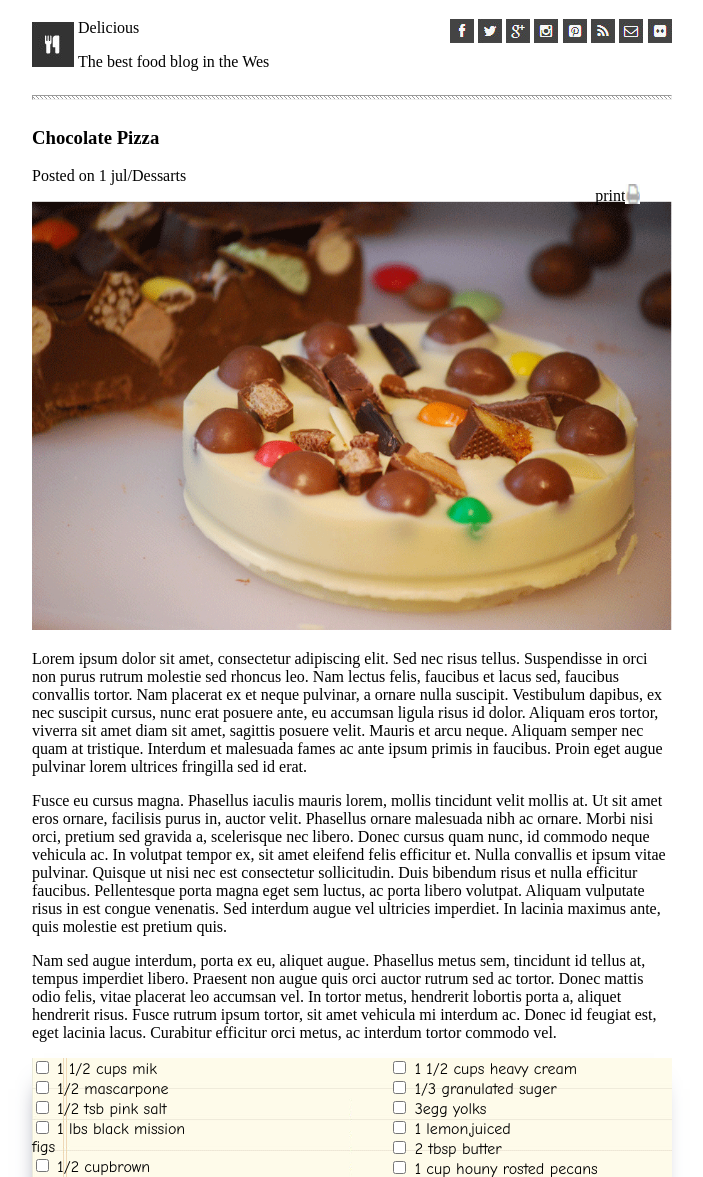
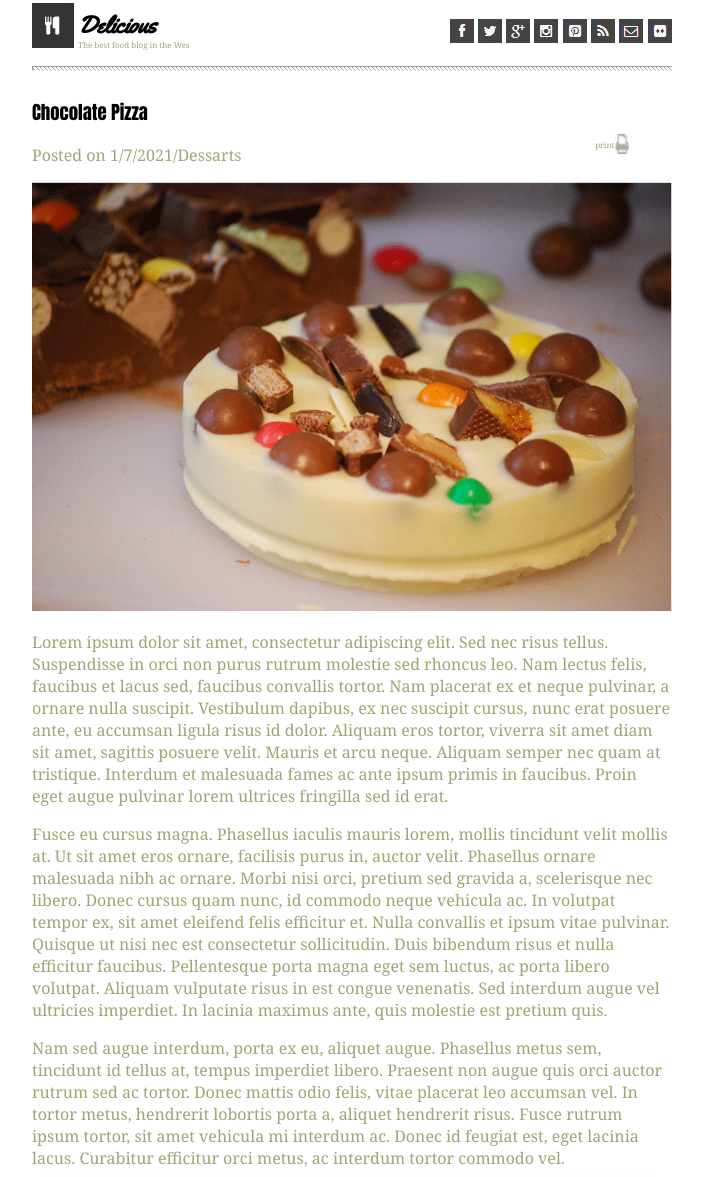
Before and after one commit to monaSalih/Chocolate-Pizza-lab10a, a plain HTML site: page index.html in a window 1280 px wide. Shown: the part 5-1182 px from the top of the page, without its empty margins (288-991 px from the left). Drawn offline with Linux system fonts and the light colour scheme.

Commit message:
finalTech

```diff
--- a/css/style.css
+++ b/css/style.css
@@ -4,19 +4,29 @@
 body{
     margin-left: 25%;
     margin-right: 25%;
+
 }
 .logHe {
     display: inline-block;
 }
 #font1{
-    font-family: Bookman, URW Bookman L, serif;
+    font-family: 'Yellowtail', cursive;
+    font-size: 24px;
+    font-weight: bold;
+    position: absolute;
+    top: -10px;
+}
+#color1{
+    font-family:Georgia, 'Times New Roman', Times, serif;
+    color: #a3a375;
+    font-size: 8px;
 }
 .logHe .parConter{
     display: inline-block;
 }
 .iconLi {
     display: inline-block;
-    float: right;
+    float:right;
 
 }
 
@@ -46,7 +56,14 @@ hr{
 article{
     display: flex;
 }
+h1{
+    font-family: Impact, Haettenschweiler, 'Arial Narrow Bold', sans-serif;
 
+}
+#color2{
+    font-family:Georgia, 'Times New Roman', Times, serif;
+    color: #a3a375;
+}
 .divArti2 {
   /* margin-right:  0px;
        /* justify-content: right; */
@@ -54,8 +71,11 @@ article{
        width: 40px;
        align-items: center;
        position: absolute;
-       top: 22%;
+       top: 17%;
        left: 69%;
+       font-family:Georgia, 'Times New Roman', Times, serif;
+    color: #a3a375;
+    font-size: 8px;
        /* float: right; */
 /* display: inline-block;  */
 }
@@ -67,11 +87,17 @@ article{
 #chPi{
     width: 100%;
 }
+.fontP{
+font-family: Georgia, 'Times New Roman', Times, serif;
+color: #a3a375;
+
+
+}
 .checkBox{
     background-image: url('../image/list-bg.png');
     opacity: 1;
     margin-bottom: 44px;
-    box-shadow: -3px 16px 24px -15px #3C415C;
+    box-shadow: -3px 9px 24px -15px #3C415C;
 
     /* opacity: 0,77px; */
 
@@ -121,6 +147,8 @@ button{
 }
 
 footer{
+    font-family:Georgia, 'Times New Roman', Times, serif;
+    color: #a3a375;
     margin-left: 25%;
     margin-right: 25%;
 }
--- a/index.html
+++ b/index.html
@@ -6,6 +6,9 @@
     <meta http-equiv="X-UA-Compatible" content="IE=edge">
     <meta name="viewport" content="width=device-width, initial-scale=1.0">
     <link rel="stylesheet" href="css/style.css">
+    <link rel="preconnect" href="https://fonts.googleapis.com">
+    <link rel="preconnect" href="https://fonts.gstatic.com" crossorigin>
+    <link href="https://fonts.googleapis.com/css2?family=Yellowtail&display=swap" rel="stylesheet">
     <title>Document</title>
 </head>
 
@@ -15,7 +18,7 @@
             <img src="image/logo.png" alt="rustoruntLogo">
             <div class="parConter">
                 <p id="font1"> Delicious</p>
-                <p>The best food blog in the Wes</p>
+                <p id="color1">The best food blog in the Wes</p>
             </div>
         </div>
 
@@ -45,7 +48,7 @@
             <article class="articl1">
                 <div class="divArti1">
                     <h1>Chocolate Pizza</h1>
-                    <p>Posted on 1 jul/Dessarts</p>
+                    <p id="color2">Posted on 1/7/2021/Dessarts</p>
                 </div>
 
                 <div class="divArti2">
@@ -56,7 +59,7 @@
 
 
                     <div class="inside2">
-                            <img src="image/print-icon.png"  style=" width:15px;height: 20px;"alt="">
+                        <img src="image/print-icon.png" style=" width:15px;height: 20px;" alt="">
                     </div>
                 </div>
                 </div>
@@ -65,35 +68,47 @@
             <!-- picture paragraph -->
             <article>
                 <div><img id="chPi" src="image/choco-pizza.png" alt="">
+                    <div class="fontP">
                         <p>
-                        Lorem ipsum dolor sit amet, consectetur adipiscing elit. Sed nec risus tellus. Suspendisse in
+                            Lorem ipsum dolor sit amet, consectetur adipiscing elit. Sed nec risus tellus. Suspendisse
+                            in
                             orci non purus rutrum molestie sed rhoncus leo. Nam lectus felis, faucibus et lacus sed,
                             faucibus convallis tortor. Nam placerat ex et neque pulvinar, a ornare nulla suscipit.
-                        Vestibulum dapibus, ex nec suscipit cursus, nunc erat posuere ante, eu accumsan ligula risus id
-                        dolor. Aliquam eros tortor, viverra sit amet diam sit amet, sagittis posuere velit. Mauris et
+                            Vestibulum dapibus, ex nec suscipit cursus, nunc erat posuere ante, eu accumsan ligula risus
+                            id
+                            dolor. Aliquam eros tortor, viverra sit amet diam sit amet, sagittis posuere velit. Mauris
+                            et
                             arcu neque. Aliquam semper nec quam at tristique. Interdum et malesuada fames ac ante ipsum
                             primis in faucibus. Proin eget augue pulvinar lorem ultrices fringilla sed id erat.
                         </p>
                         <p>
-                        Fusce eu cursus magna. Phasellus iaculis mauris lorem, mollis tincidunt velit mollis at. Ut sit
-                        amet eros ornare, facilisis purus in, auctor velit. Phasellus ornare malesuada nibh ac ornare.
+                            Fusce eu cursus magna. Phasellus iaculis mauris lorem, mollis tincidunt velit mollis at. Ut
+                            sit
+                            amet eros ornare, facilisis purus in, auctor velit. Phasellus ornare malesuada nibh ac
+                            ornare.
                             Morbi nisi orci, pretium sed gravida a, scelerisque nec libero. Donec cursus quam nunc, id
-                        commodo neque vehicula ac. In volutpat tempor ex, sit amet eleifend felis efficitur et. Nulla
+                            commodo neque vehicula ac. In volutpat tempor ex, sit amet eleifend felis efficitur et.
+                            Nulla
                             convallis et ipsum vitae pulvinar. Quisque ut nisi nec est consectetur sollicitudin. Duis
-                        bibendum risus et nulla efficitur faucibus. Pellentesque porta magna eget sem luctus, ac porta
+                            bibendum risus et nulla efficitur faucibus. Pellentesque porta magna eget sem luctus, ac
+                            porta
                             libero volutpat. Aliquam vulputate risus in est congue venenatis. Sed interdum augue vel
                             ultricies imperdiet. In lacinia maximus ante, quis molestie est pretium quis.
 
                         </p>
                         <p>
 
-                        Nam sed augue interdum, porta ex eu, aliquet augue. Phasellus metus sem, tincidunt id tellus at,
-                        tempus imperdiet libero. Praesent non augue quis orci auctor rutrum sed ac tortor. Donec mattis
+                            Nam sed augue interdum, porta ex eu, aliquet augue. Phasellus metus sem, tincidunt id tellus
+                            at,
+                            tempus imperdiet libero. Praesent non augue quis orci auctor rutrum sed ac tortor. Donec
+                            mattis
                             odio felis, vitae placerat leo accumsan vel. In tortor metus, hendrerit lobortis porta a,
-                        aliquet hendrerit risus. Fusce rutrum ipsum tortor, sit amet vehicula mi interdum ac. Donec id
-                        feugiat est, eget lacinia lacus. Curabitur efficitur orci metus, ac interdum tortor commodo vel.
+                            aliquet hendrerit risus. Fusce rutrum ipsum tortor, sit amet vehicula mi interdum ac. Donec
+                            id
+                            feugiat est, eget lacinia lacus. Curabitur efficitur orci metus, ac interdum tortor commodo
+                            vel.
                         </p>
-
+                    </div>
                 </div>
 
             </article>
@@ -105,7 +120,7 @@
                     <div class="list1">
 
                         <label>
-                            <input type="checkbox" name="ing1" id="id1" > 1 1/2 cups mik
+                            <input type="checkbox" name="ing1" id="id1"> 1 1/2 cups mik
                         </label><br>
                         <label>
                             <input type="checkbox" name="ing2"> 1/2 mascarpone
```
Lines whose indentation alone changed are shown as unchanged.
